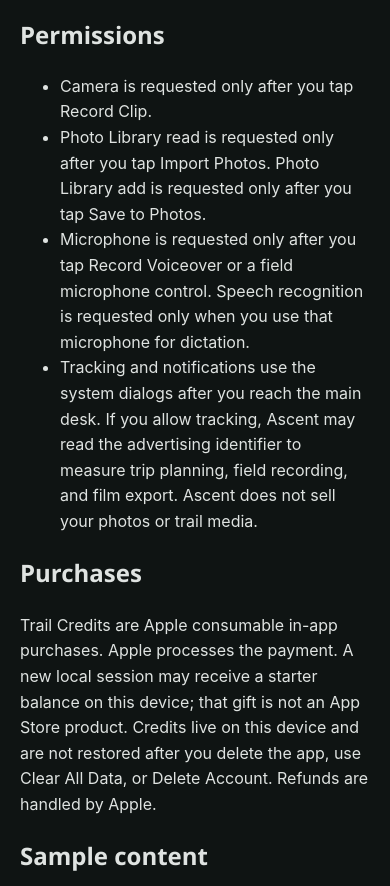
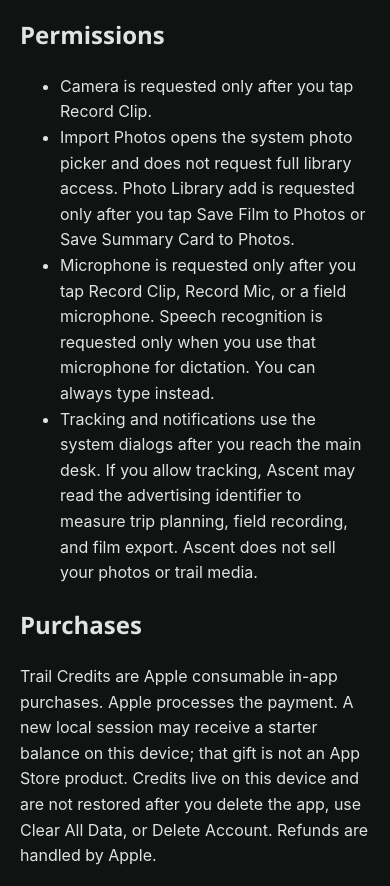
Before and after one commit to ascentdesk-app/ascentdesk-legal, a plain HTML site: page privacy-policy.html in a window 390 px wide. Shown: the part 1200-2086 px from the top of the page. Drawn offline with Linux system fonts and the light colour scheme.

Commit message:
Align Privacy Policy photo and microphone request timing.

```diff
--- a/privacy-policy.html
+++ b/privacy-policy.html
@@ -30,8 +30,8 @@
 <h2>Permissions</h2>
 <ul>
 <li>Camera is requested only after you tap Record Clip.</li>
-<li>Photo Library read is requested only after you tap Import Photos. Photo Library add is requested only after you tap Save to Photos.</li>
-<li>Microphone is requested only after you tap Record Voiceover or a field microphone control. Speech recognition is requested only when you use that microphone for dictation.</li>
+<li>Import Photos opens the system photo picker and does not request full library access. Photo Library add is requested only after you tap Save Film to Photos or Save Summary Card to Photos.</li>
+<li>Microphone is requested only after you tap Record Clip, Record Mic, or a field microphone. Speech recognition is requested only when you use that microphone for dictation. You can always type instead.</li>
 <li>Tracking and notifications use the system dialogs after you reach the main desk. If you allow tracking, Ascent may read the advertising identifier to measure trip planning, field recording, and film export. Ascent does not sell your photos or trail media.</li>
 </ul>
 
```
